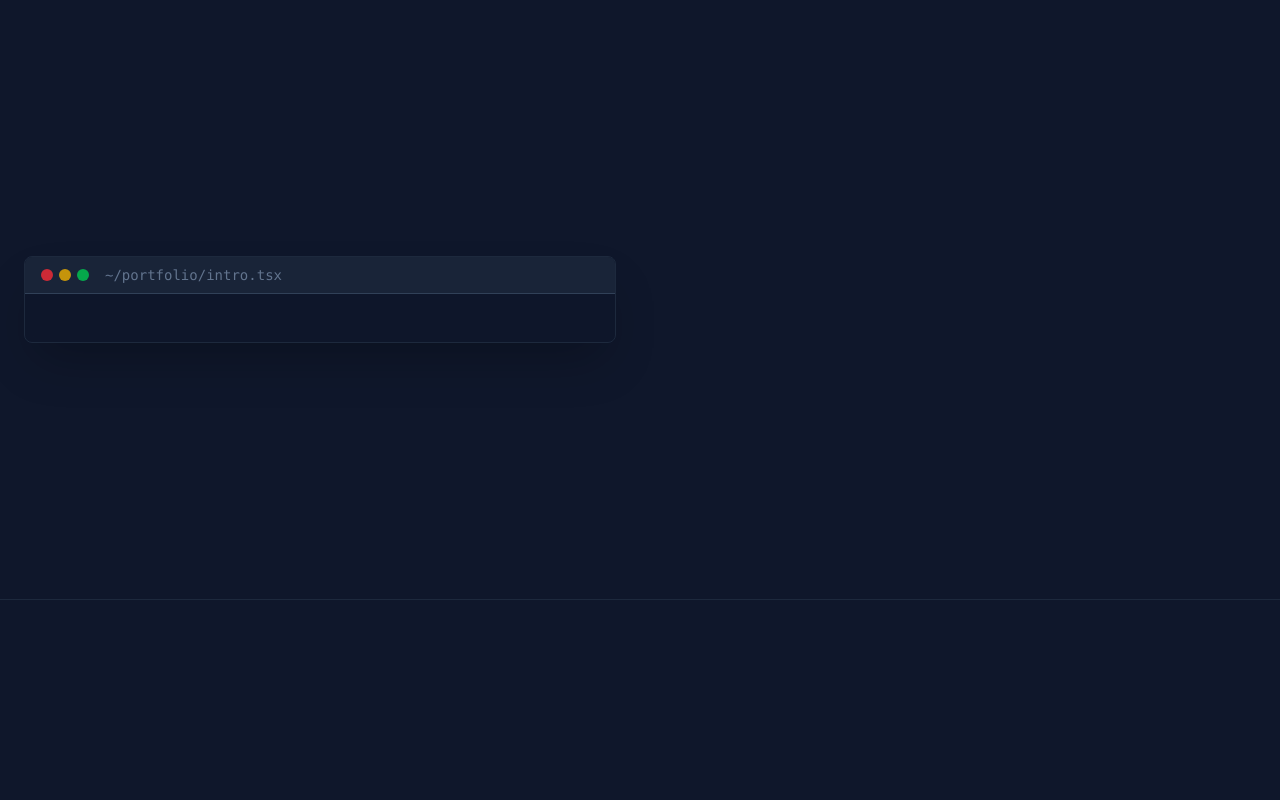
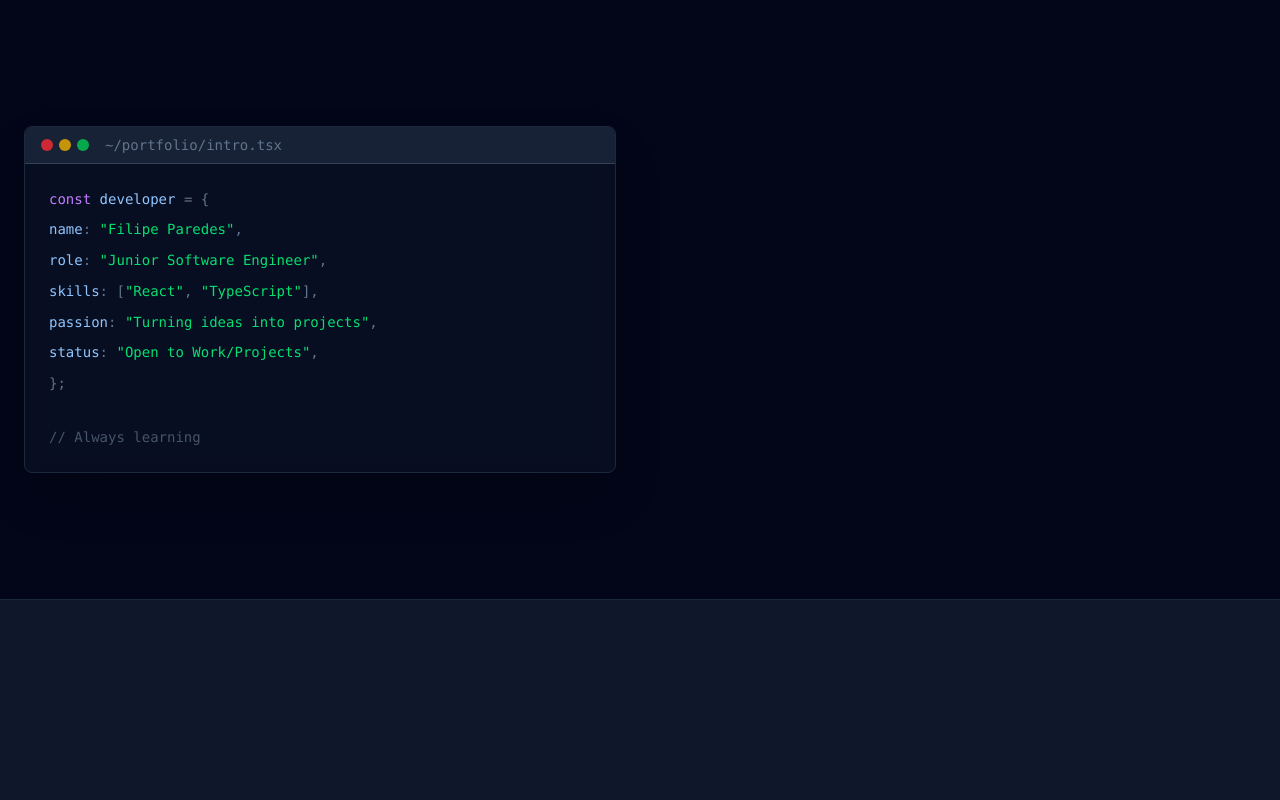
Before and after one commit to filipeparedes/personal-portfolio, a React (Vite) app in the folder frontend/: page / in a window 1280 px wide. Shown: the top 800 px of the page. Built offline with nearby package versions, Linux system fonts and the light colour scheme.

Commit message:
feat: implement reusable CodeRow UI component
+ Created  component to easily apply code style to text
+ Inserted code-styled text in CodeWindow component at Intro.tsx

```diff
--- a/frontend/src/components/Intro.tsx
+++ b/frontend/src/components/Intro.tsx
@@ -1,11 +1,20 @@
 import { CodeWindow } from "./ui/CodeWindow";
+import { CodeRow as C } from "./ui/CodeRow";
 
 export function Intro() {
     return (
-    <section className="h-[600px] bg-slate-900 flex items-center justify-center border-b border-slate-800">
+    <section className="h-[600px] bg-slate-950 flex items-center justify-center border-b border-slate-800">
+        {/* code window */}
       <CodeWindow title="~/portfolio/intro.tsx">
-        <div>
-        </div>
+        <div><C type="keyword">const</C> <C type="var">developer</C><C type="punct"> {`= {`} </C></div>
+        <div><C type="var">name</C><C type="punct">:</C> <C type="string">"Filipe Paredes"</C><C type="punct">,</C></div>
+        <div><C type="var">role</C><C type="punct">:</C> <C type="string">"Junior Software Engineer"</C><C type="punct">,</C></div>
+        <div><C type="var">skills</C><C type="punct">:</C> <C type="punct">{`[`}</C><C type="string">"React"</C><C type="punct">, </C><C type="string">"TypeScript"</C><C type="punct">{`],`}</C></div>
+        <div><C type="var">passion</C><C type="punct">:</C> <C type="string">"Turning ideas into projects"</C><C type="punct">,</C></div>
+        <div><C type="var">status</C><C type="punct">:</C> <C type="string">"Open to Work/Projects"</C><C type="punct">,</C></div>
+        <div><C type="punct"> {`};`} </C></div>
+        <br></br>
+        <div><C type="comment">// Always learning</C></div>
       </CodeWindow>
     </section>
   );
--- /dev/null
+++ b/frontend/src/components/ui/CodeRow.tsx
@@ -0,0 +1,16 @@
+interface CodeRowProps {
+    type: "keyword" | "string" | "comment" | "var" | "func" | "punct";
+    children: React.ReactNode;
+}
+
+export function CodeRow({ type, children }: CodeRowProps) {
+    const colors = {
+    keyword: "text-purple-400", // const, export, return..
+    var: "text-blue-300",     // variable name
+    string: "text-green-400",   // "text"
+    comment: "text-slate-600",  // // comment
+    punct: "text-slate-500",    // { } [ ] , :
+    func: "text-yellow-200",    // functionName()
+  };
+    return <span className={colors[type]}>{children}</span>;
+}
--- a/frontend/src/components/ui/CodeWindow.tsx
+++ b/frontend/src/components/ui/CodeWindow.tsx
@@ -28,7 +28,9 @@
                     </div>
                     {/* content (children) */}
                     <div className="p-6 font-mono text-sm leading-relaxed text-slate-300">
-                    {children}
+                        <div className="space-y-2">
+                            {children}
+                        </div>
                     </div>
                 </div>
             </motion.div>
```
